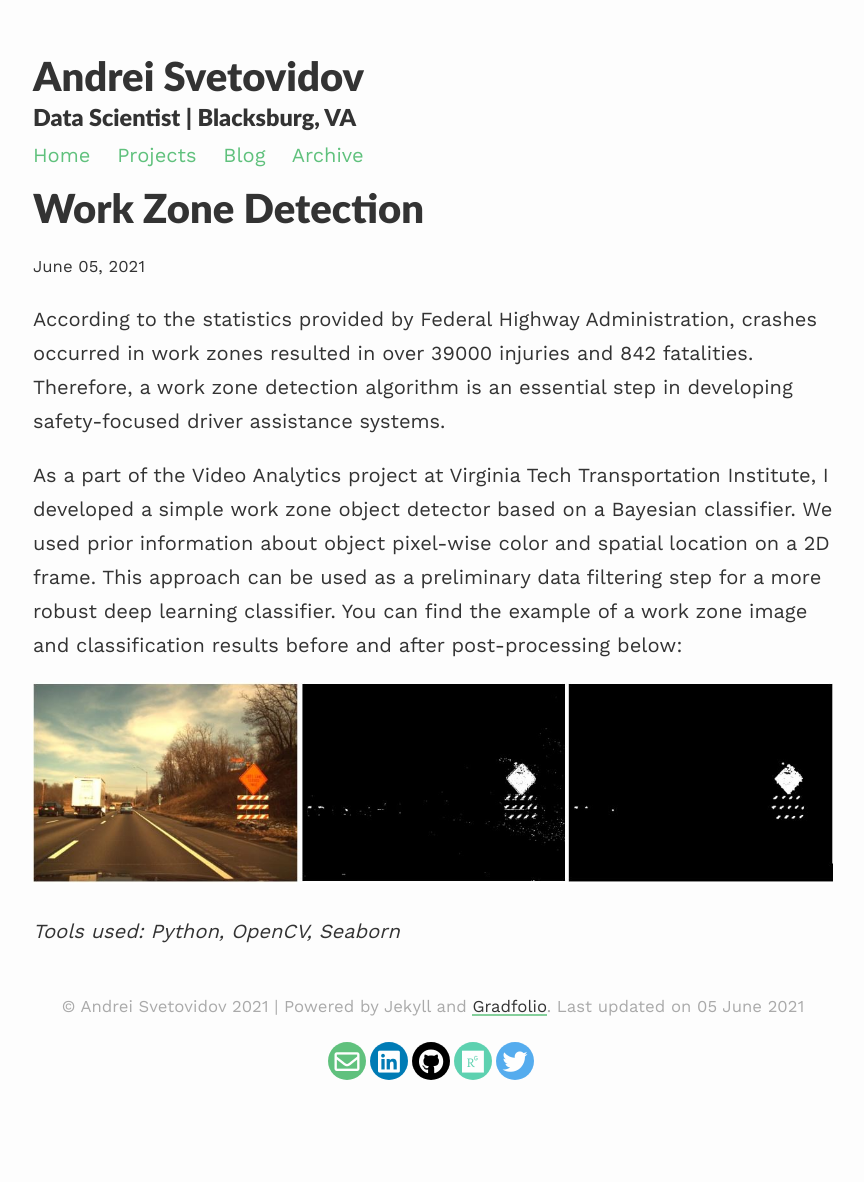
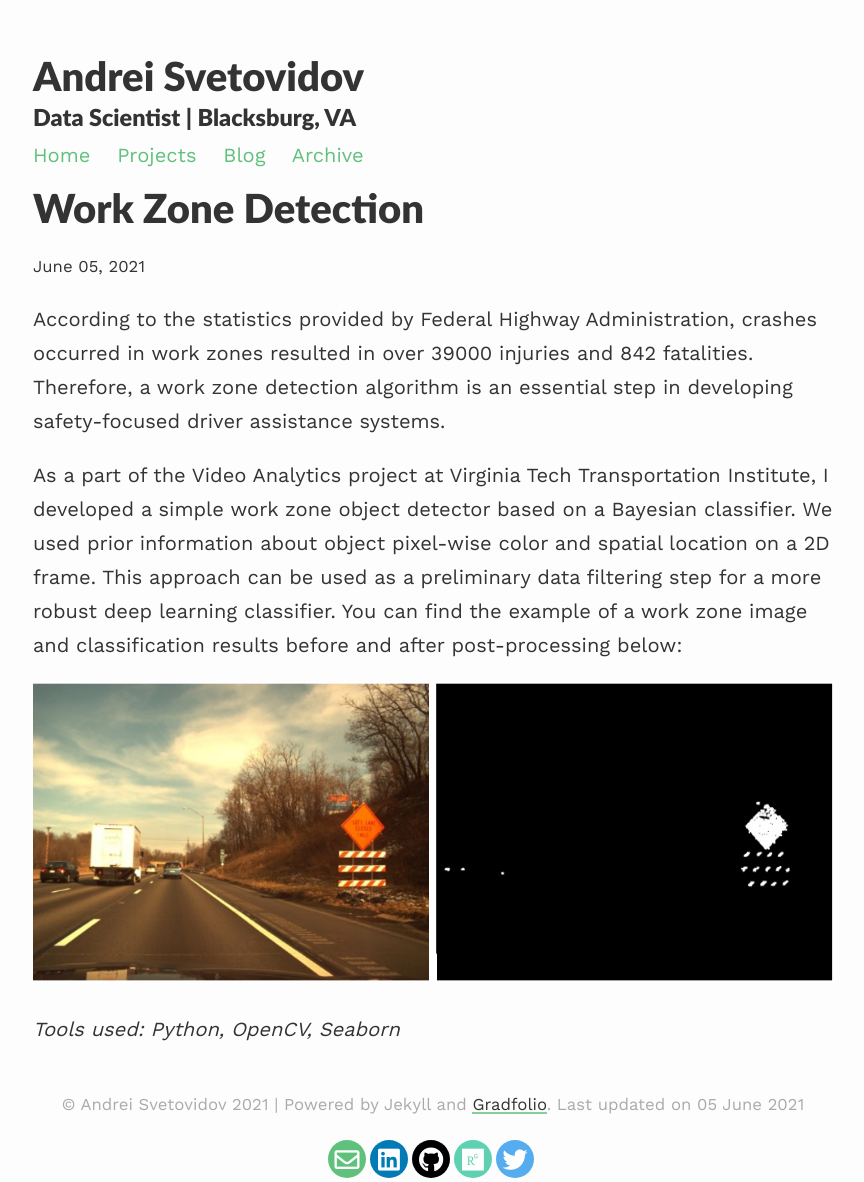
Before and after one commit to svetovidov/gradfolio, a Jekyll site: the page built from _projects/3_project.md, in a window 1280 px wide. Shown: the whole page, without its empty margins (207-1071 px from the left). Built offline with Jekyll 4.4.1, drawn with Linux system fonts in a browser that asks for light colours; nearby versions of some CDN libraries; before the commit the page ends 1084 px from its top, so only the background shows below that.

Commit message:
Updated 3_project.md

```diff
--- a/_projects/3_project.md
+++ b/_projects/3_project.md
@@ -8,6 +8,6 @@ According to the statistics provided by Federal Highway Administration, crashes
 
 As a part of the Video Analytics project at Virginia Tech Transportation Institute, I developed a simple work zone object detector based on a Bayesian classifier. We used prior information about object pixel-wise color and spatial location on a 2D frame. This approach can be used as a preliminary data filtering step for a more robust deep learning classifier. You can find the example of a work zone image and classification results before and after post-processing below:
 
-![workzone](/gradfolio/assets/images/workzone.jpg)
+![workzone](/gradfolio/assets/images/workzone1.png)
 
 *Tools used: Python, OpenCV, Seaborn*
```
Also changed, not shown: assets/images/workzone1.PNG (added).
